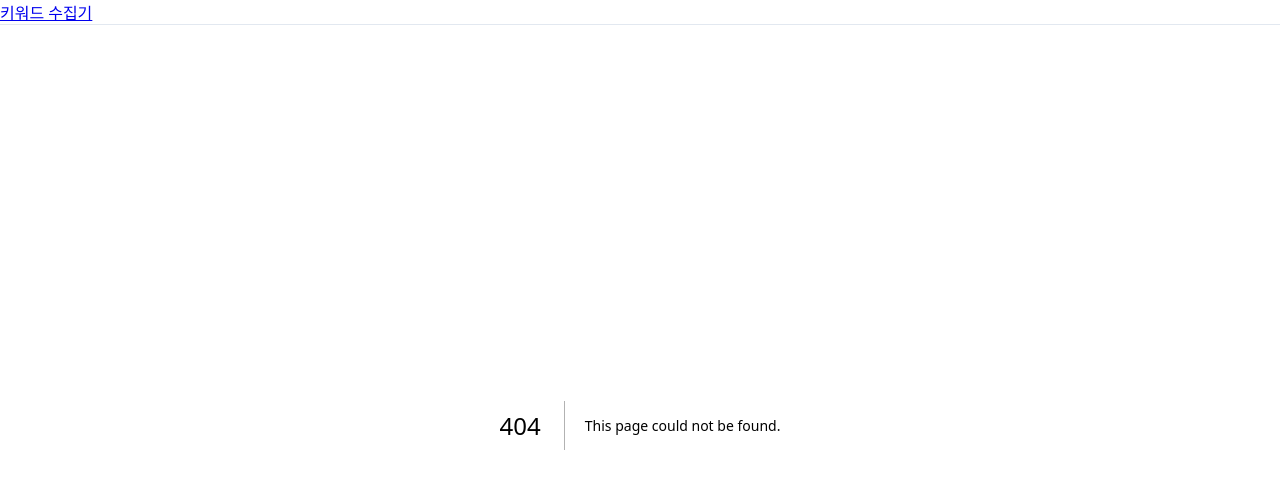
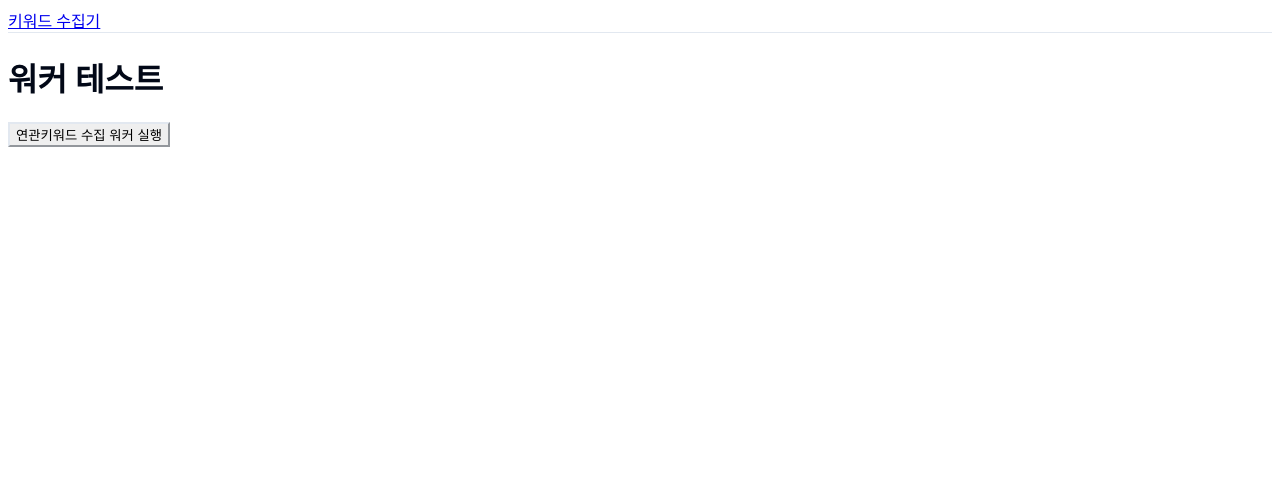
Before and after one commit to lsk7209/nkey1, a Next.js app: page /test-worker in a window 1280 px wide. Before the commit this address had no page. Shown: the top 488 px of the page. Built offline with nearby package versions, Linux system fonts and the light colour scheme.

Commit message:
Add worker test page for manual testing of related keyword collection

```diff
--- /dev/null
+++ b/src/app/test-worker/page.tsx
@@ -0,0 +1,55 @@
+"use client"
+
+import { useState } from "react"
+import { Button } from "@/components/ui/button"
+
+export default function TestWorkerPage() {
+  const [loading, setLoading] = useState(false)
+  const [result, setResult] = useState<string>("")
+
+  const testWorker = async () => {
+    setLoading(true)
+    setResult("")
+
+    try {
+      const response = await fetch('/api/collect/related', {
+        method: 'POST',
+        headers: {
+          'Content-Type': 'application/json',
+        },
+      })
+
+      const data = await response.json()
+      setResult(JSON.stringify(data, null, 2))
+    } catch (error) {
+      setResult(`오류: ${error instanceof Error ? error.message : '알 수 없는 오류'}`)
+    } finally {
+      setLoading(false)
+    }
+  }
+
+  return (
+    <div className="container mx-auto p-6">
+      <h1 className="text-2xl font-bold mb-4">워커 테스트</h1>
+
+      <div className="mb-4">
+        <Button
+          onClick={testWorker}
+          disabled={loading}
+          className="mr-2"
+        >
+          {loading ? "실행 중..." : "연관키워드 수집 워커 실행"}
+        </Button>
+      </div>
+
+      {result && (
+        <div className="mt-4">
+          <h2 className="text-lg font-semibold mb-2">결과:</h2>
+          <pre className="bg-gray-100 p-4 rounded-lg overflow-auto text-sm">
+            {result}
+          </pre>
+        </div>
+      )}
+    </div>
+  )
+}
--- a/src/components/Navigation.tsx
+++ b/src/components/Navigation.tsx
@@ -3,7 +3,7 @@
 import Link from "next/link"
 import { usePathname } from "next/navigation"
 import { cn } from "@/lib/utils"
-import { Search, Database, BarChart3, Settings, Key } from "lucide-react"
+import { Search, Database, BarChart3, Settings, Key, TestTube } from "lucide-react"
 
 const navigation = [
   {
@@ -30,6 +30,11 @@ const navigation = [
     name: "진단",
     href: "/debug",
     icon: Settings,
+  },
+  {
+    name: "워커 테스트",
+    href: "/test-worker",
+    icon: TestTube,
   },
 ]
 
```
